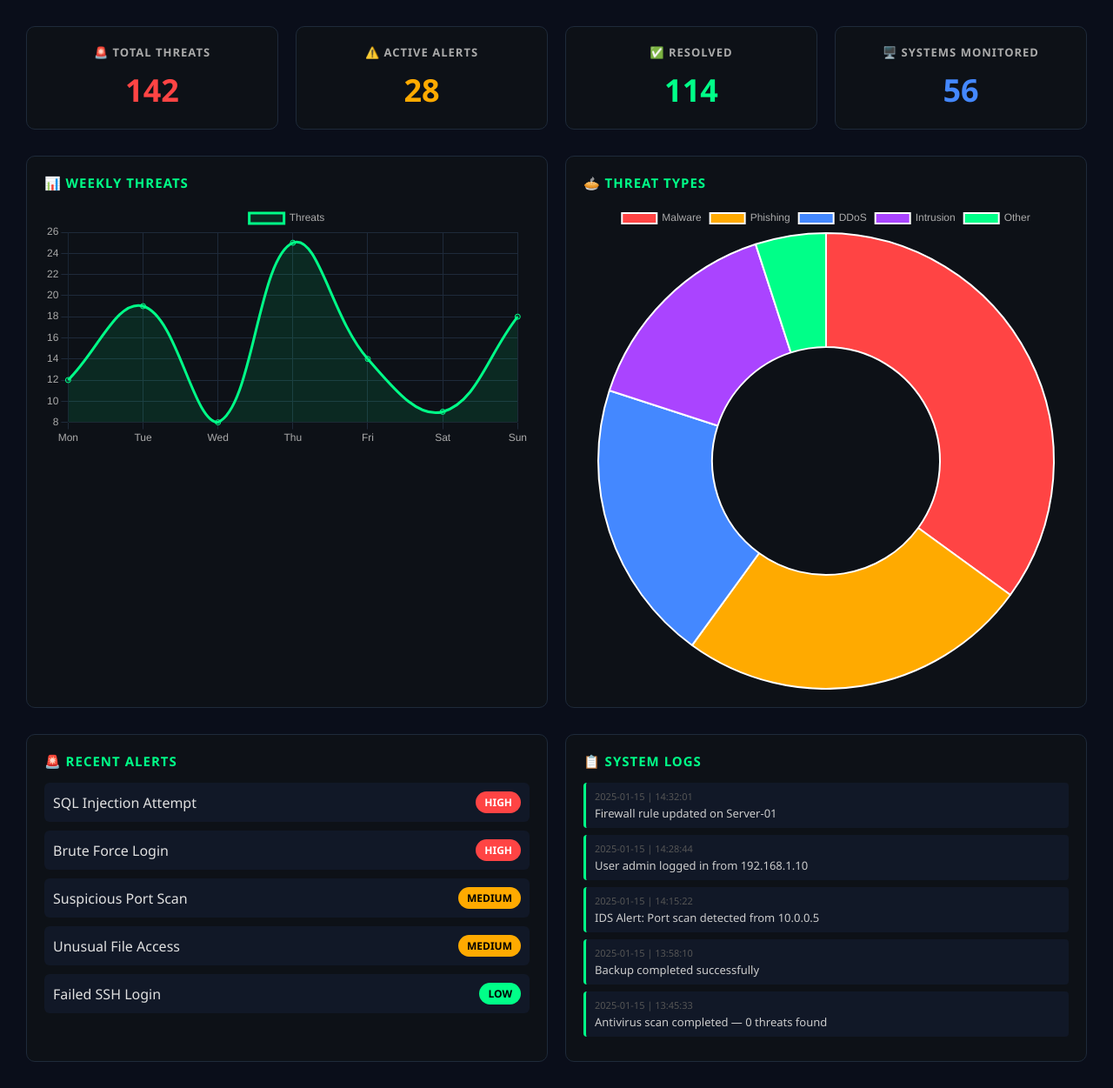
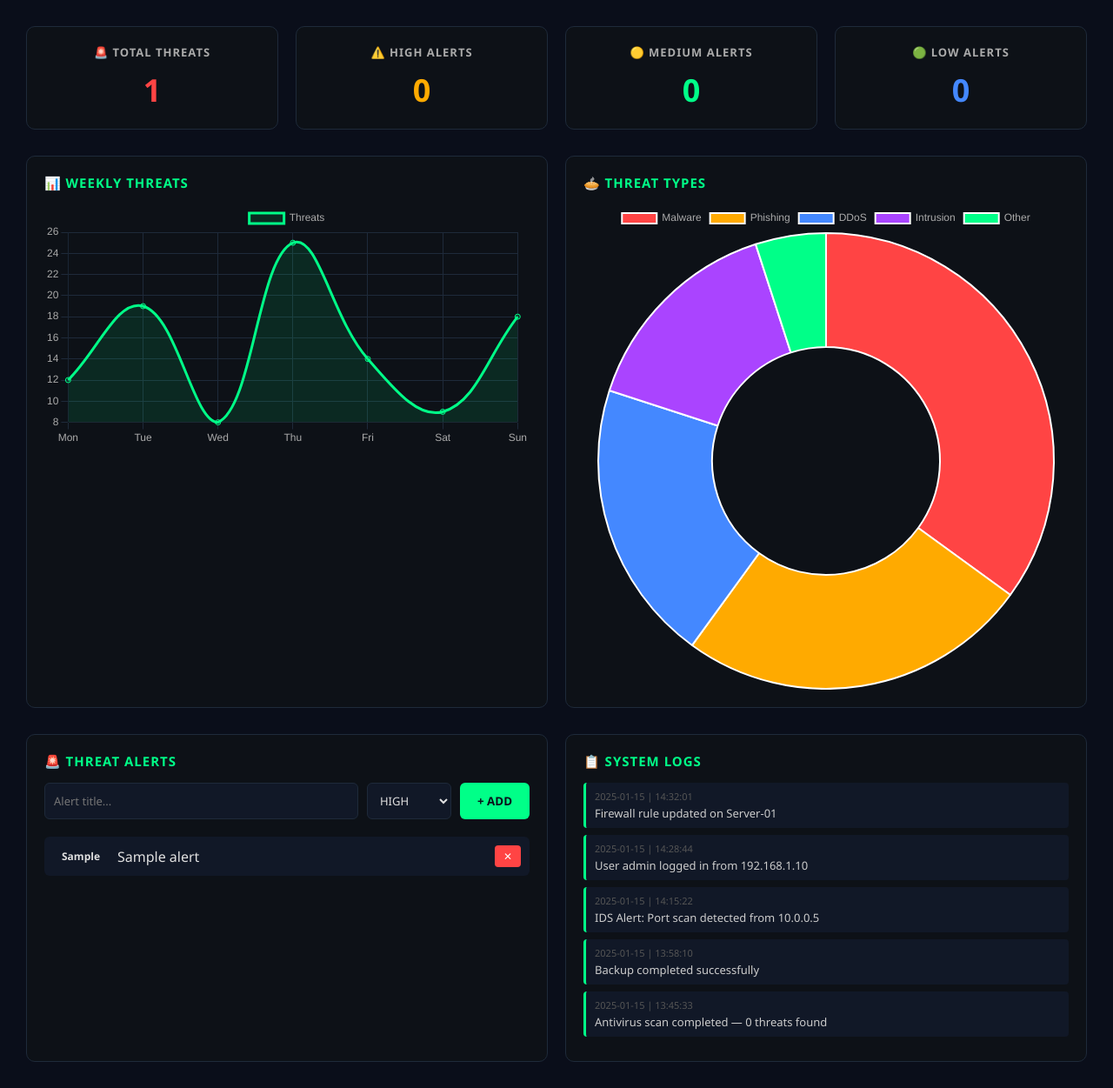
Before and after one commit to alsaif26/soc-security-dashboard, a Flask app: page /dashboard in a window 1280 px wide. Shown: the part 65-1316 px from the top of the page at 87% size. Run offline with Flask 3, Linux system fonts and the light colour scheme; the visitor is signed in with stand-in values (Sample User, id 1); tables that the repository leaves empty hold one stand-in row (values such as "Sample post").

Commit message:
add threat alert system with database

```diff
--- a/app.py
+++ b/app.py
@@ -1,13 +1,31 @@
 from flask import Flask, render_template, request, redirect, session, url_for
+import sqlite3
 
 app = Flask(__name__)
 app.secret_key = 'soc_secret_key'
 
-# Fake user database
 users = {
     'admin': 'password123',
     'safu': '1234'
 }
+
+# Database setup
+def init_db():
+    conn = sqlite3.connect('soc.db')
+    c = conn.cursor()
+    c.execute('''CREATE TABLE IF NOT EXISTS alerts (
+        id INTEGER PRIMARY KEY AUTOINCREMENT,
+        title TEXT NOT NULL,
+        severity TEXT NOT NULL,
+        timestamp DATETIME DEFAULT CURRENT_TIMESTAMP
+    )''')
+    conn.commit()
+    conn.close()
+
+def get_db():
+    conn = sqlite3.connect('soc.db')
+    conn.row_factory = sqlite3.Row
+    return conn
 
 @app.route('/')
 def index():
@@ -30,7 +48,32 @@ def login():
 def dashboard():
     if 'user' not in session:
         return redirect(url_for('login'))
-    return render_template('dashboard.html', user=session['user'])
+    conn = get_db()
+    alerts = conn.execute('SELECT * FROM alerts ORDER BY timestamp DESC').fetchall()
+    conn.close()
+    return render_template('dashboard.html', user=session['user'], alerts=alerts)
+
+@app.route('/add_alert', methods=['POST'])
+def add_alert():
+    if 'user' not in session:
+        return redirect(url_for('login'))
+    title = request.form['title']
+    severity = request.form['severity']
+    conn = get_db()
+    conn.execute('INSERT INTO alerts (title, severity) VALUES (?, ?)', (title, severity))
+    conn.commit()
+    conn.close()
+    return redirect(url_for('dashboard'))
+
+@app.route('/delete_alert/<int:id>')
+def delete_alert(id):
+    if 'user' not in session:
+        return redirect(url_for('login'))
+    conn = get_db()
+    conn.execute('DELETE FROM alerts WHERE id = ?', (id,))
+    conn.commit()
+    conn.close()
+    return redirect(url_for('dashboard'))
 
 @app.route('/logout')
 def logout():
@@ -38,4 +81,5 @@ def logout():
     return redirect(url_for('login'))
 
 if __name__ == '__main__':
+    init_db()
     app.run(debug=True)
--- a/templates/dashboard.html
+++ b/templates/dashboard.html
@@ -110,6 +110,42 @@
             letter-spacing: 1px;
         }
 
+        /* Add Alert Form */
+        .add-alert-form {
+            display: flex;
+            gap: 10px;
+            margin-bottom: 20px;
+        }
+
+        .add-alert-form input {
+            flex: 1;
+            padding: 10px;
+            background-color: #111827;
+            border: 1px solid #1e2a3a;
+            border-radius: 6px;
+            color: #e0e0e0;
+            font-size: 13px;
+        }
+
+        .add-alert-form select {
+            padding: 10px;
+            background-color: #111827;
+            border: 1px solid #1e2a3a;
+            border-radius: 6px;
+            color: #e0e0e0;
+            font-size: 13px;
+        }
+
+        .add-alert-form button {
+            padding: 10px 20px;
+            background-color: #00ff88;
+            color: #0a0e1a;
+            border: none;
+            border-radius: 6px;
+            font-weight: bold;
+            cursor: pointer;
+        }
+
         .alert-item {
             display: flex;
             justify-content: space-between;
@@ -120,6 +156,12 @@
             background-color: #111827;
         }
 
+        .alert-left {
+            display: flex;
+            align-items: center;
+            gap: 10px;
+        }
+
         .badge {
             padding: 4px 10px;
             border-radius: 20px;
@@ -127,9 +169,20 @@
             font-weight: bold;
         }
 
-        .badge.high { background-color: #ff4444; color: white; }
-        .badge.medium { background-color: #ffaa00; color: black; }
-        .badge.low { background-color: #00ff88; color: black; }
+        .badge.HIGH { background-color: #ff4444; color: white; }
+        .badge.MEDIUM { background-color: #ffaa00; color: black; }
+        .badge.LOW { background-color: #00ff88; color: black; }
+
+        .delete-btn {
+            padding: 4px 10px;
+            background-color: #ff4444;
+            color: white;
+            border: none;
+            border-radius: 4px;
+            cursor: pointer;
+            font-size: 12px;
+            text-decoration: none;
+        }
 
         .log-item {
             padding: 8px 10px;
@@ -165,19 +218,19 @@
         <div class="stats-grid">
             <div class="card">
                 <h3>🚨 TOTAL THREATS</h3>
-                <div class="number red">142</div>
+                <div class="number red">{{ alerts|length }}</div>
             </div>
             <div class="card">
-                <h3>⚠️ ACTIVE ALERTS</h3>
-                <div class="number yellow">28</div>
+                <h3>⚠️ HIGH ALERTS</h3>
+                <div class="number yellow">{{ alerts|selectattr('severity', 'equalto', 'HIGH')|list|length }}</div>
             </div>
             <div class="card">
-                <h3>✅ RESOLVED</h3>
-                <div class="number green">114</div>
+                <h3>🟡 MEDIUM ALERTS</h3>
+                <div class="number green">{{ alerts|selectattr('severity', 'equalto', 'MEDIUM')|list|length }}</div>
             </div>
             <div class="card">
-                <h3>🖥️ SYSTEMS MONITORED</h3>
-                <div class="number blue">56</div>
+                <h3>🟢 LOW ALERTS</h3>
+                <div class="number blue">{{ alerts|selectattr('severity', 'equalto', 'LOW')|list|length }}</div>
             </div>
         </div>
 
@@ -196,30 +249,38 @@
         <!-- Bottom Panels -->
         <div class="bottom-grid">
 
+            <!-- Alerts Panel -->
             <div class="panel">
-                <h2>🚨 RECENT ALERTS</h2>
+                <h2>🚨 THREAT ALERTS</h2>
+
+                <!-- Add Alert Form -->
+                <form class="add-alert-form" method="POST" action="/add_alert">
+                    <input type="text" name="title" placeholder="Alert title..." required>
+                    <select name="severity">
+                        <option value="HIGH">HIGH</option>
+                        <option value="MEDIUM">MEDIUM</option>
+                        <option value="LOW">LOW</option>
+                    </select>
+                    <button type="submit">+ ADD</button>
+                </form>
+
+                <!-- Alerts List -->
+                {% for alert in alerts %}
                 <div class="alert-item">
-                    <span>SQL Injection Attempt</span>
-                    <span class="badge high">HIGH</span>
+                    <div class="alert-left">
+                        <span class="badge {{ alert.severity }}">{{ alert.severity }}</span>
+                        <span>{{ alert.title }}</span>
+                    </div>
+                    <a href="/delete_alert/{{ alert.id }}" class="delete-btn">✕</a>
                 </div>
-                <div class="alert-item">
-                    <span>Brute Force Login</span>
-                    <span class="badge high">HIGH</span>
-                </div>
-                <div class="alert-item">
-                    <span>Suspicious Port Scan</span>
-                    <span class="badge medium">MEDIUM</span>
-                </div>
-                <div class="alert-item">
-                    <span>Unusual File Access</span>
-                    <span class="badge medium">MEDIUM</span>
-                </div>
-                <div class="alert-item">
-                    <span>Failed SSH Login</span>
-                    <span class="badge low">LOW</span>
-                </div>
+                {% endfor %}
+
+                {% if alerts|length == 0 %}
+                <p style="color:#555; text-align:center; margin-top:20px;">No alerts yet</p>
+                {% endif %}
             </div>
 
+            <!-- Logs Panel -->
             <div class="panel">
                 <h2>📋 SYSTEM LOGS</h2>
                 <div class="log-item">
@@ -248,7 +309,6 @@
     </div>
 
     <script>
-        // Live Clock
         function updateClock() {
             const now = new Date();
             document.getElementById('clock').textContent = now.toLocaleString();
@@ -256,7 +316,6 @@
         setInterval(updateClock, 1000);
         updateClock();
 
-        // Line Chart
         const lineCtx = document.getElementById('lineChart').getContext('2d');
         new Chart(lineCtx, {
             type: 'line',
@@ -280,7 +339,6 @@
             }
         });
 
-        // Doughnut Chart
         const doughnutCtx = document.getElementById('doughnutChart').getContext('2d');
         new Chart(doughnutCtx, {
             type: 'doughnut',
```
Also changed, not shown: soc.db (added).
